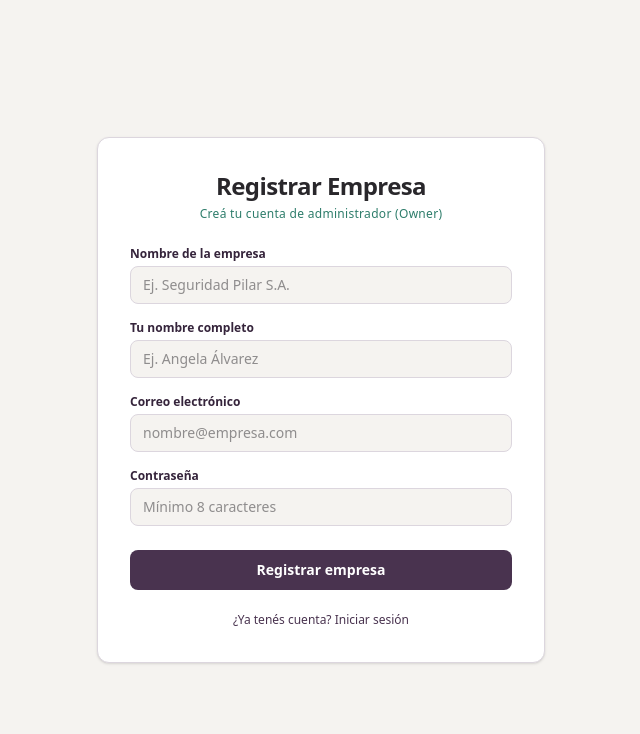
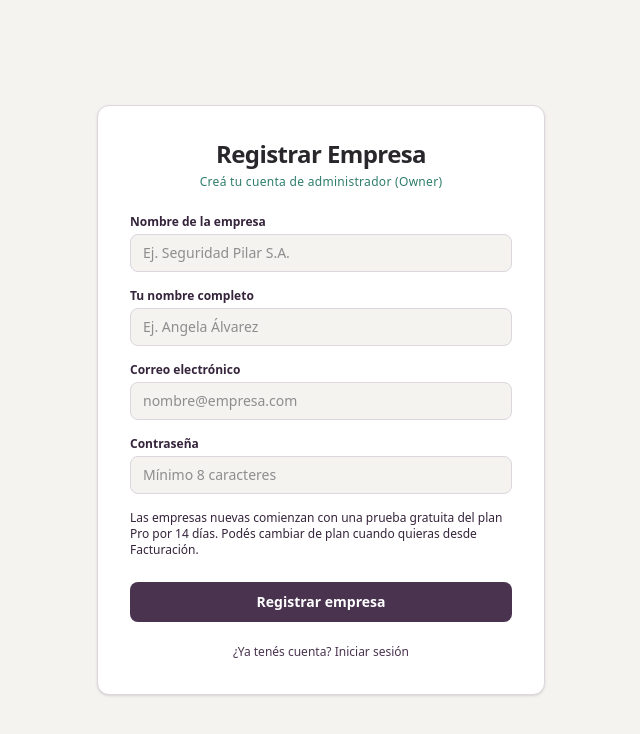
Before and after one commit to Josu98888/TeamWorkFlow, a Next.js app in the folder frontend/: page /register in a window 1280 px wide. Shown: the top 734 px of the page, without its empty margins (319-959 px from the left). Built offline with nearby package versions, Linux system fonts and the light colour scheme; no server answers.

Commit message:
feat(frontend): mention the 14-day pro trial on the register page

```diff
--- a/frontend/app/register/page.tsx
+++ b/frontend/app/register/page.tsx
@@ -174,6 +174,11 @@ export default function RegisterPage() {
             />
           </div>
 
+          <p className="text-xs" style={{ color: 'var(--text-subtitle)' }}>
+            Las empresas nuevas comienzan con una prueba gratuita del plan Pro por 14 días. Podés cambiar de plan
+            cuando quieras desde Facturación.
+          </p>
+
           <button
             type="submit"
             disabled={isLoading}
```
